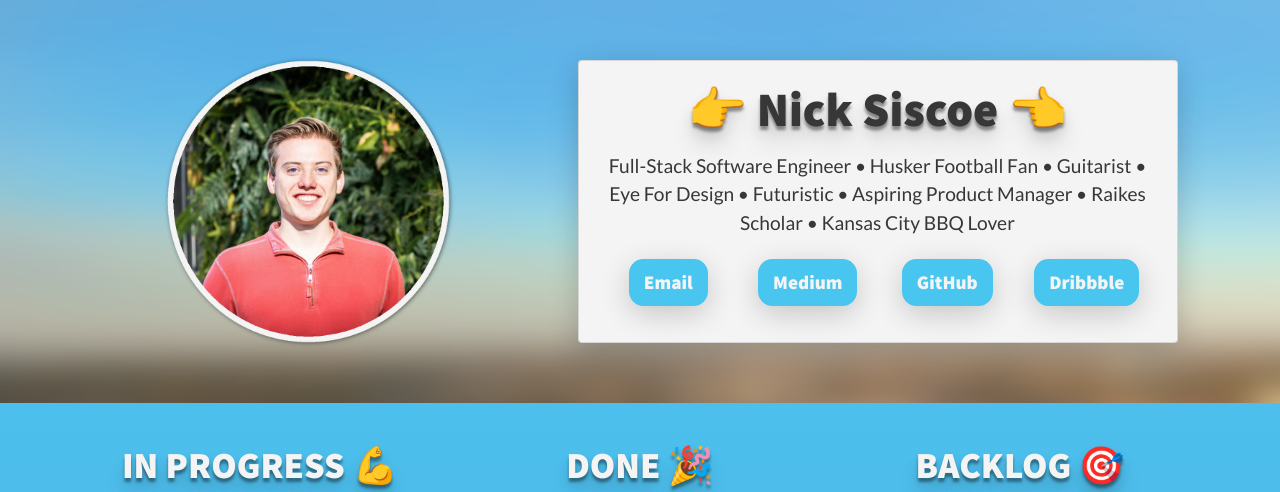
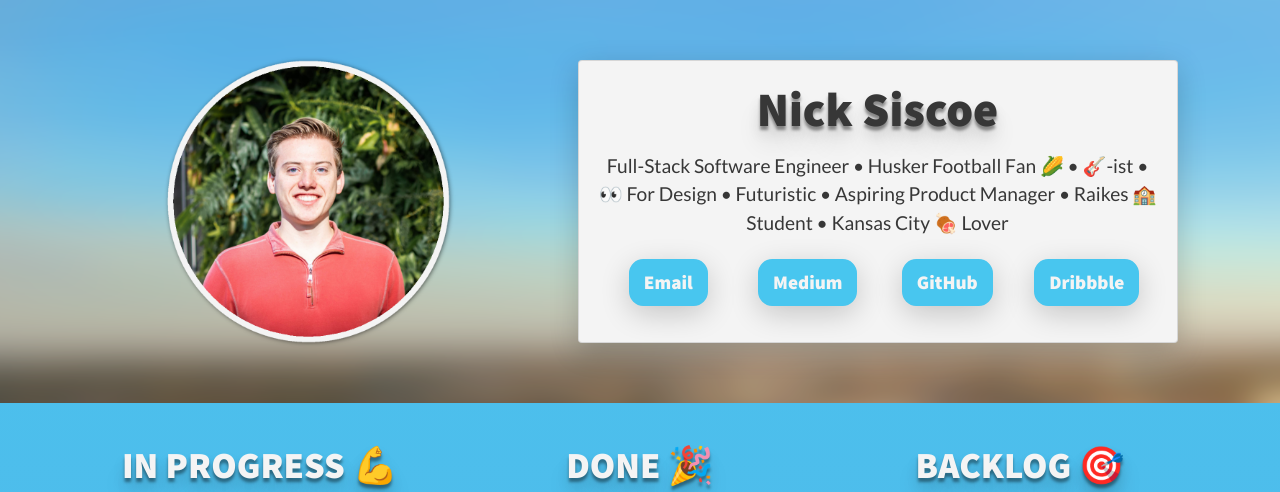
Before and after one commit to nicksiscoe/nicksiscoe.com, a plain HTML site: page index.html in a window 1280 px wide. Shown: the top 492 px of the page. Drawn offline with nearby package versions, Linux system fonts and the light colour scheme.

Commit message:
fix emoji clipping

```diff
--- a/index.html
+++ b/index.html
@@ -22,8 +22,8 @@
           <div class="col-lg-7">
             <div class="card header-card">
               <div class="card-body">
-                <h1>👉 Nick Siscoe 👈</h1>
-                <p>Full-Stack Software Engineer • Husker Football Fan • Guitarist • Eye For Design • Futuristic • Aspiring Product Manager • Raikes Scholar • Kansas City BBQ Lover</p>
+                <h1>Nick Siscoe</h1>
+                <p>Full-Stack Software Engineer • Husker Football Fan 🌽 • 🎸-ist • 👀 For Design • Futuristic • Aspiring Product Manager • Raikes 🏫 Student • Kansas City 🍖 Lover</p>
                 <div class=container>
                   <div class="row">
                     <div class="col-md-6">
```
